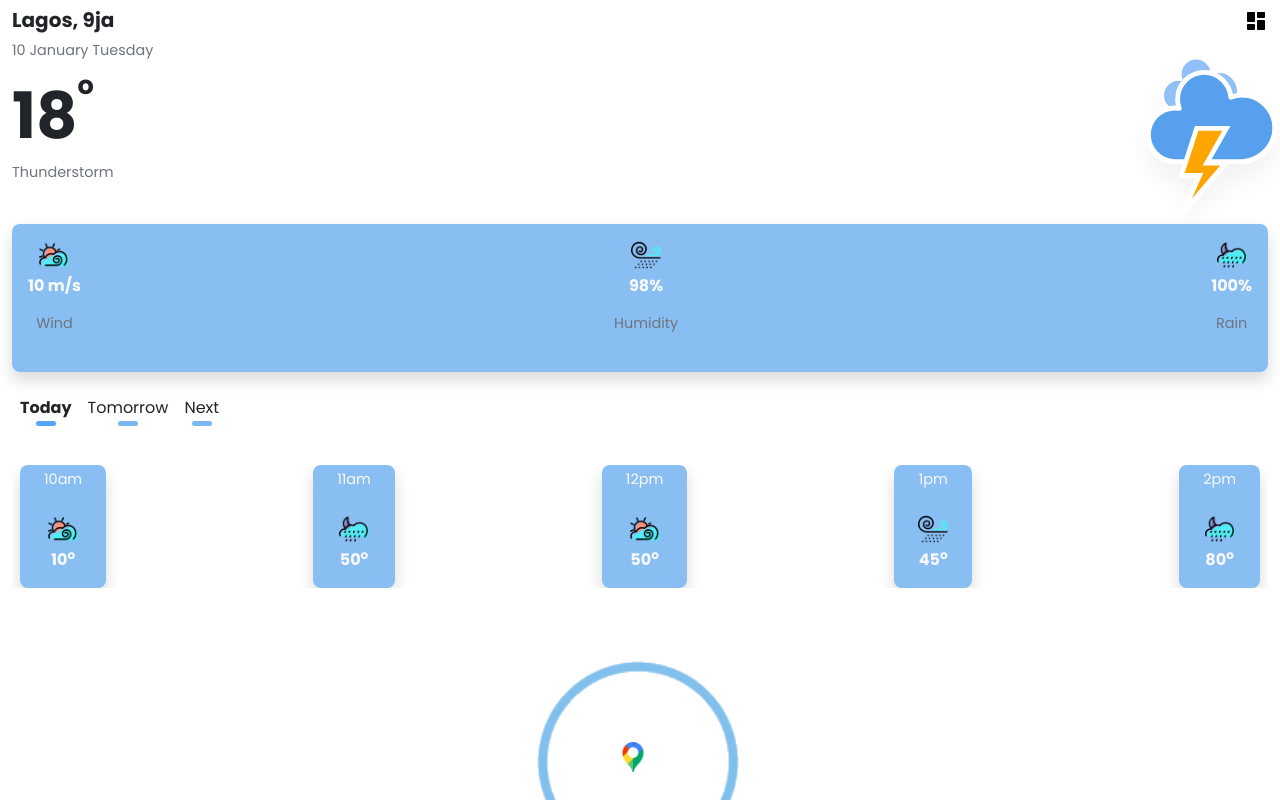
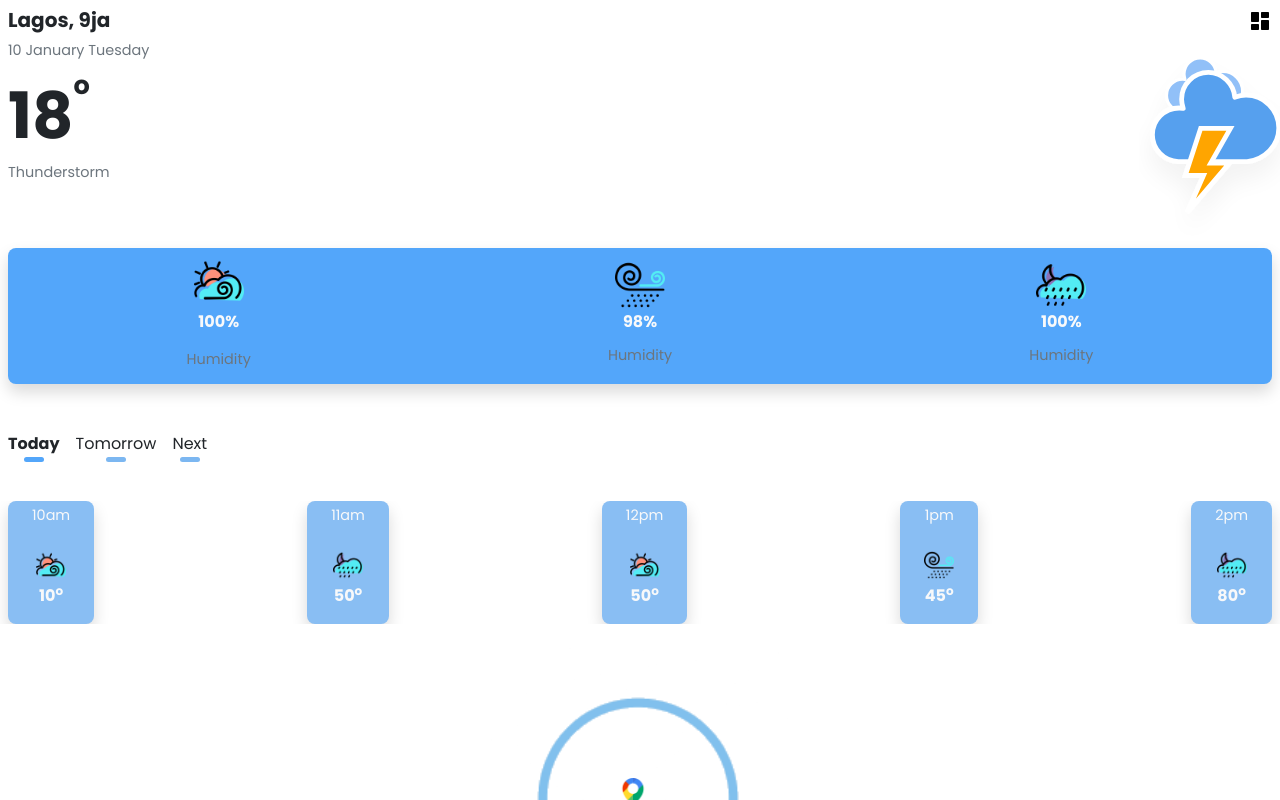
Before and after one commit to Adedoyin-Emmanuel/react-weather-app, a React (Create React App) app: page /weather in a window 1280 px wide. Shown: the top 800 px of the page. Built offline with nearby package versions, Linux system fonts and the light colour scheme.

Commit message:
Fixed the more weather component bug

```diff
--- a/src/inc/styles/style.css
+++ b/src/inc/styles/style.css
@@ -29,6 +29,7 @@
     --brand-gradient-color:linear-gradient(240deg, var(var(--brand-primary-color)),var(var(--brand-secondary-color)));
 	--brand-input-border-radius:5px;
 	--brand-button-3-border-radius:5px;
+	--brand-small-text-2:0.5rem;
 }
 
 #spinner {
@@ -112,6 +113,11 @@
 
 .brand-small-text-2 {
 	font-size: var(--brand-footer-nav-fontsize-2);
+}
+
+
+.brand-small-text-3{
+	font-size: var(--brand-small-text-2);
 }
 .brand-tertiary-color {
 	background: var(--brand-tertiary-color);
--- a/src/pages/Weather.jsx
+++ b/src/pages/Weather.jsx
@@ -165,10 +165,10 @@ const WeatherApp = () => {
     <React.Fragment>
       <Spinner />
       <div
-        className="container-fluid d-flex flex-column py-2 "
+        className="container-fluid d-flex flex-column py-2 px-0"
         style={{ overflowX: "hidden" }}
       >
-        <section className="app-header d-flex justify-content-between">
+        <section className="app-header d-flex justify-content-between px-2">
           <section className="city-locaton">
             <h5 className="fw-bold fs-5">Lagos, 9ja</h5>
             <p className="date-time text-muted brand-small-text text-capitalize">
@@ -191,7 +191,7 @@ const WeatherApp = () => {
           </div>
         </section>
 
-        <section className="current-weather-container d-flex justify-content-between">
+        <section className="current-weather-container d-flex justify-content-between px-2">
           <section className="current-weather-value-container">
             <section className="d-flex ">
               <h1 className="current-weather-value fw-bold brand-large-text">
@@ -261,44 +261,44 @@ const WeatherApp = () => {
             </svg>
           </section>
         </section>
-
+        {/* d-flex align-items-center justify-content-between brand-tertiary-color rounded-3 shadow p-3 m-0" */}
         <section
-          className="my-4 current-weather-assets d-flex align-items-center justify-content-between brand-tertiary-color rounded-3 shadow p-3 m-0"
+          className="mx-2 rounded-3 shadow my-5 py-2 current-weather-assets brand-primary-color d-flex align-items-center justify-content-around"
           onClick={showMoreWeather}
         >
           <section className="current-weather-wind-speed d-flex flex-column align-items-center justify-content-center">
             <section className="wind-icon">
-              <img src={windIcon} height={"30"} width={"30"} />
+              <img src={windIcon} height={"50"} width={"50"} />
             </section>
             <p className="wind-value fw-bold text-light text-center py-1">
-              10 m/s
+              100%
             </p>
-            <p className="wind-text text-muted text-capitalize brand-small-text weather-text text-center">
-              wind
+            <p className="m-0 wind-text text-muted text-capitalize brand-small-text weather-text text-center">
+              humidity
             </p>
           </section>
 
-          <section className="current-weather-humidity-degree d-flex flex-column align-items-center">
+          <section className=" current-weather-humidity-degree d-flex flex-column align-items-center ">
             <section className="humidity-icon">
-              <img src={humidity} height={"30"} width={"30"} />
+              <img src={humidity} height={"50"} width={"50"} />
             </section>
-            <p className="humidity-value fw-bold text-light  text-center py-1">
+            <p className="humidity-value fw-bold text-light  text-center">
               98%
             </p>
-            <p className="humidity-text text-muted text-capitalize text-center brand-small-text weather-text">
+            <p className="m-0 humidity-text text-muted text-capitalize text-center brand-small-text weather-text">
               humidity
             </p>
           </section>
 
           <section className="current-weather-rain-degree d-flex flex-column align-items-center">
-            <section className="rain-icon d-flex align-items-center justify-content-center">
-              <img src={rainIcon} height={"30"} width={"30"} />
+            <section className="rain-icon">
+              <img src={rainIcon} height={"50"} width={"50"} />
             </section>
-            <p className="rain-value fw-bold text-light text-center py-1">
+            <p className="rain-value fw-bold text-light text-center ">
               100%
             </p>
-            <p className="rain-text text-muted text-capitalize text-center brand-small-text weather-text">
-              rain
+            <p className="m-0 rain-text text-muted text-capitalize text-center brand-small-text weather-text">
+              humidity
             </p>
           </section>
         </section>
```
